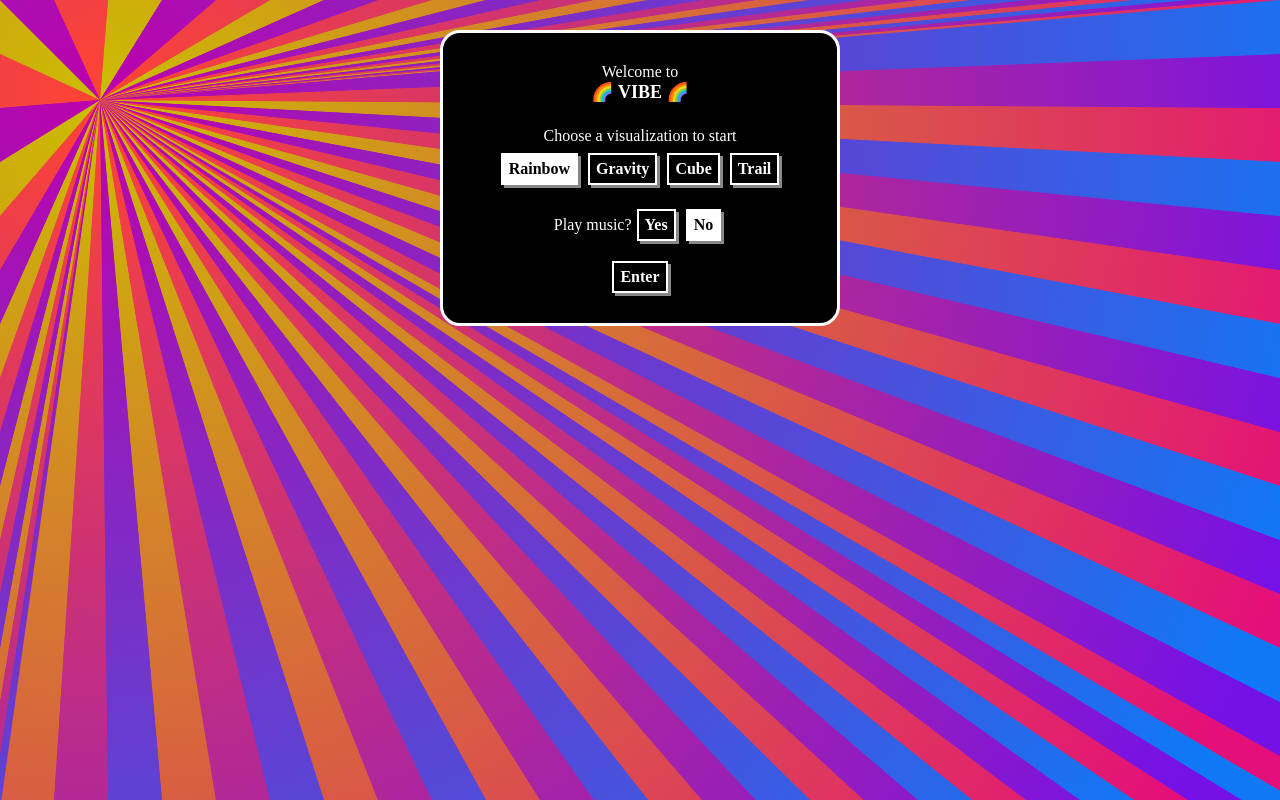
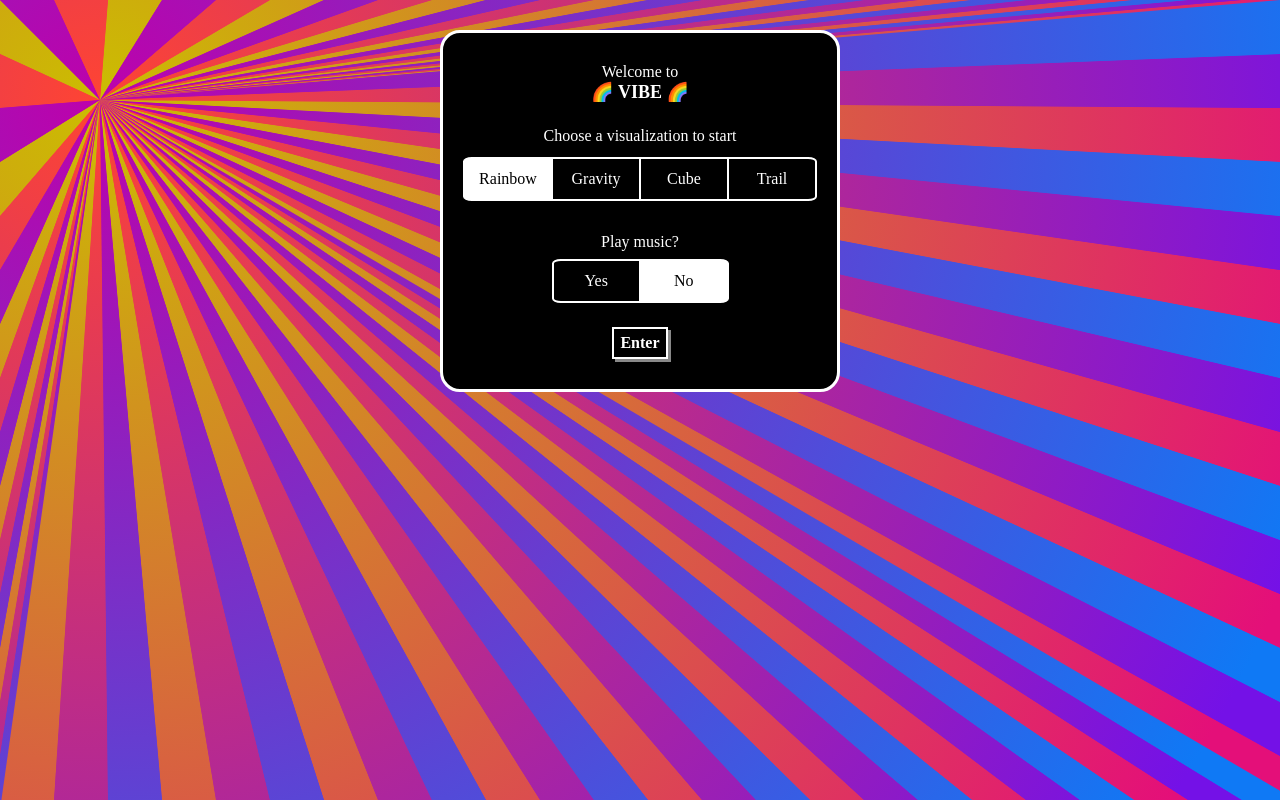
Before and after one commit to mpaulweeks/vibe, a React (Create React App) app: page /#rainbow in a window 1280 px wide. Built offline with nearby package versions, Linux system fonts and the light colour scheme; no server answers.

Commit message:
port over Option.js from chordial, fix audio select

```diff
--- a/src/index.css
+++ b/src/index.css
@@ -4,6 +4,7 @@ html, body, #root {
 
   --foreground: white;
   --background: black;
+  --highlight: var(--foreground);
   --shadow: #888888;
 }
 body {
--- a/src/view/Common.js
+++ b/src/view/Common.js
@@ -2,9 +2,15 @@ import styled from 'styled-components';
 
 const Row = styled.div`
   padding: 10px 0px;
+
+  ${props => props.width && `
+    width: ${props.width};
+    margin-left: auto;
+    margin-right: auto;
+  `}
 `;
 
-const SubRow = styled.div`
+const SubRow = styled(Row)`
   padding: 4px 0px;
   font-size: 16px;
 `;
--- /dev/null
+++ b/src/view/Option.js
@@ -0,0 +1,70 @@
+import React, { Component } from 'react';
+import styled from 'styled-components';
+import {
+  SubRow,
+} from './Common';
+
+const OptionRow = styled(SubRow)`
+  display: flex;
+  flex-wrap: no-wrap;
+  justify-content: center;
+
+  & > div {
+    border-width: 2px;
+    border-left-width: 1px;
+    border-right-width: 1px;
+    border-radius: 0px;
+    --taper: 10%;
+  }
+  & > div:first-child {
+    border-left-width: 2px;
+    border-top-left-radius: var(--taper);
+    border-bottom-left-radius: var(--taper);
+  }
+  & > div:last-child {
+    border-right-width: 2px;
+    border-top-right-radius: var(--taper);
+    border-bottom-right-radius: var(--taper);
+  }
+`;
+
+const OptionButtonContainer = styled.div`
+  border-style: solid;
+  border-color: var(--foreground);
+  text-align: center;
+  cursor: pointer;
+  height: 40px;
+  padding: 0px 10px;
+  margin: 0px;
+
+  display: flex;
+  flex-direction: row;
+  justify-content: center;
+  align-items: center;
+  flex: 1;
+
+  ${props => props.isFocused && `
+    border-color: var(--highlight);
+    background-color: var(--highlight);
+    color: var(--background);
+  `};
+`;
+export class OptionButton extends Component {
+  render() {
+    const {
+      label,
+      value,
+      callback,
+      isFocused,
+    } = this.props;
+    const onClick = () => callback(value);
+    return (
+      <OptionButtonContainer onClick={onClick} isFocused={isFocused}>
+        {label}
+      </OptionButtonContainer>
+    );
+  }
+}
+export {
+  OptionRow,
+};
--- a/src/view/Welcome.js
+++ b/src/view/Welcome.js
@@ -1,5 +1,4 @@
 import React from 'react';
-import styled from 'styled-components';
 
 import {
   Row,
@@ -8,12 +7,10 @@ import {
   ModalContainer,
   ModalTitle,
 } from './Common';
-
-const TypeRow = styled.div`
-  display: flex;
-  justify-content: center;
-  flex-wrap: nowrap;
-`;
+import {
+  OptionRow,
+  OptionButton,
+} from './Option';
 
 export default class Welcome extends React.Component {
   constructor(props) {
@@ -22,9 +19,9 @@ export default class Welcome extends React.Component {
       isPlaying: props.audio.isPlaying,
     };
   }
-  togglePlay() {
+  setPlay(isPlaying) {
     this.setState({
-      isPlaying: !this.state.isPlaying,
+      isPlaying: isPlaying,
     });
   }
   setType(type) {
@@ -54,36 +51,36 @@ export default class Welcome extends React.Component {
         <Row>
           <SubRow>Choose a visualization to start</SubRow>
           <SubRow>
-            <TypeRow>
+            <OptionRow>
               {types.map((t, i) => !t.hide && (
-                <div key={`welcome-type-${i}`}>
-                  <Button
-                    onClick={() => this.setType(t.type)}
-                    highlight={visuType === t.type}
-                  >
-                    {t.name}
-                  </Button>
-                </div>
+                <OptionButton key={`welcome-type-${i}`}
+                  label={t.name}
+                  value={t.type}
+                  isFocused={t.type === visuType}
+                  callback={value => this.setType(value)}
+                />
               ))}
-            </TypeRow>
+            </OptionRow>
           </SubRow>
         </Row>
 
         {!isMobile && (
           <Row>
-            Play music?
-            <Button
-              onClick={() => this.togglePlay()}
-              highlight={isPlaying}
-            >
-              Yes
-            </Button>
-            <Button
-              onClick={() => this.togglePlay()}
-              highlight={!isPlaying}
-            >
-              No
-            </Button>
+            <SubRow>Play music?</SubRow>
+            <OptionRow width='50%'>
+              <OptionButton
+                label={'Yes'}
+                value={true}
+                callback={value => this.setPlay(value)}
+                isFocused={isPlaying}
+              />
+              <OptionButton
+                label={'No'}
+                value={false}
+                callback={value => this.setPlay(value)}
+                isFocused={!isPlaying}
+              />
+            </OptionRow>
           </Row>
         )}
 
```
